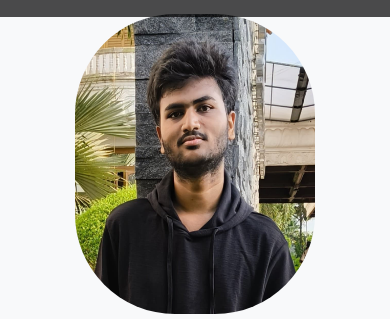
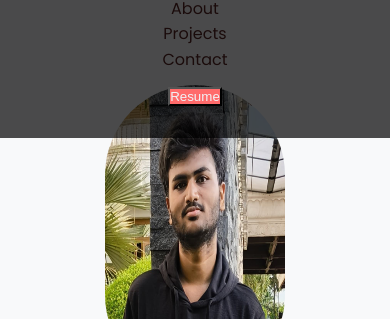
Before and after one commit to santhoshreddy1504/HTML, a plain HTML site: page index.html/index.html in a window 390 px wide. Shown: the part 69-388 px from the top of the page. Drawn offline with Linux system fonts and the light colour scheme.

Commit message:
Update style2.css

```diff
--- a/index.html/style2.css
+++ b/index.html/style2.css
@@ -245,6 +245,27 @@ footer {
 footer p {
     font-size: 14px;
 }
+@media (max-width: 768px) {
+    .navbar {
+        flex-direction: column;
+        text-align: center;
+    }
+
+    .nav-links {
+        flex-direction: column;
+    }
+}
+
+@media (max-width: 480px) {
+    .hero-content h1 {
+        font-size: 28px;
+    }
+    .hero-content img {
+        width: 180px;
+    }
+    .project-card {
+        width: 90%;
+    }
 
 .apps{
     margin-top: 15px;
```
